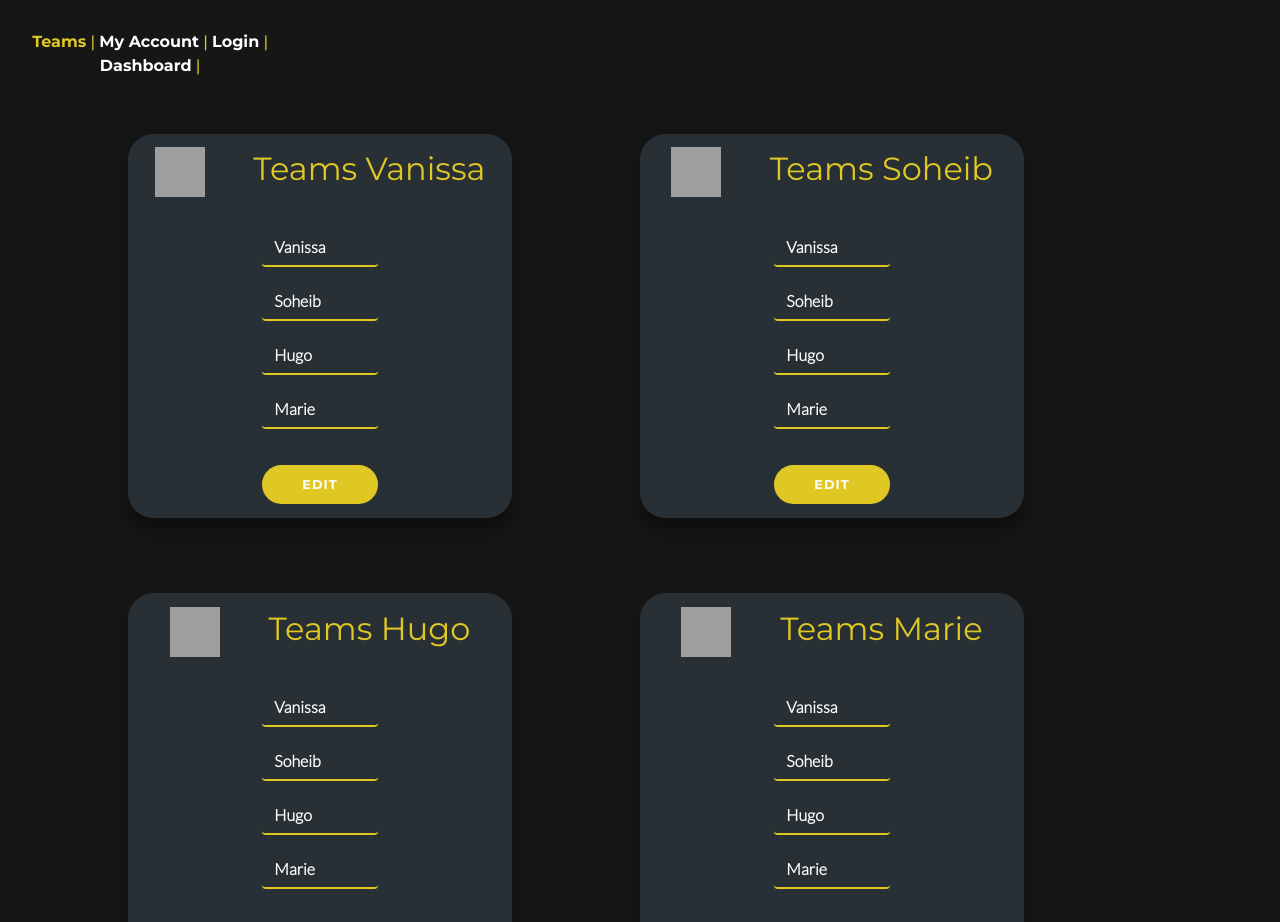
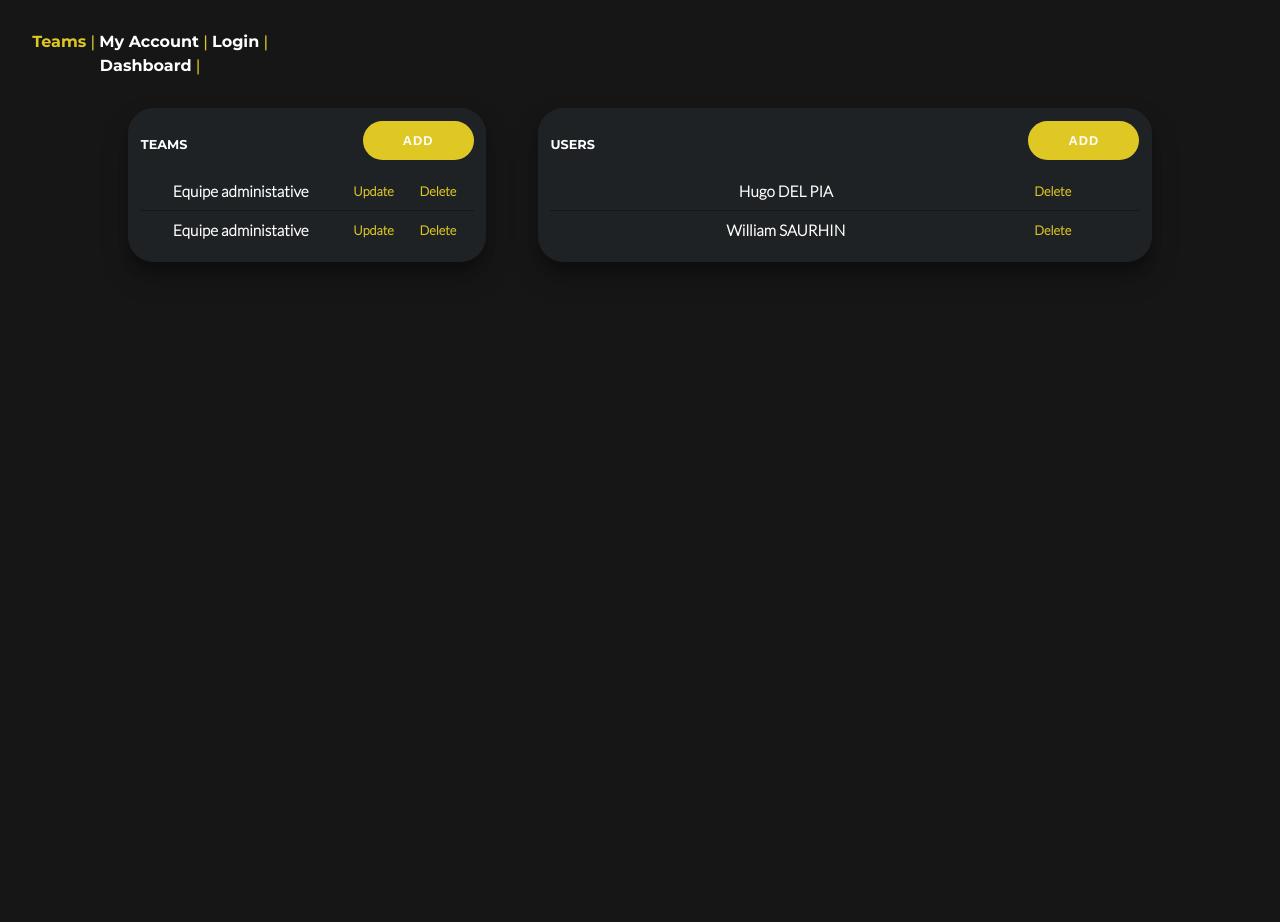
Before and after one commit to Soheibkehal/TimeMngr, a Vue app: page /teams in a window 1280 px wide. Shown: the top 922 px of the page. After the commit the page ends 800 px from the top, so only its background shows below. Built offline with nearby package versions, Linux system fonts and the light colour scheme; grey boxes are pictures that could not be loaded.

Commit message:
update team display

```diff
--- a/src/components/Account/MyAccount.vue
+++ b/src/components/Account/MyAccount.vue
@@ -1,7 +1,7 @@
 <template>
   <div class="container">
     <br><br><br>
-    <h1><img src="../../img/avatar_2.png" height="50px" width="50px" alt=""/>&emsp; &#160;My Account</h1>
+    <h1>&emsp; &#160;My Account</h1>
     <br>
     <div class="overlay-container">
       <form>
--- a/src/components/Account/Teams.vue
+++ b/src/components/Account/Teams.vue
@@ -1,113 +1,38 @@
 <template>
-    <div class="overlay-container">
-    <div class="containerg">
-    <h2><img src="../../img/avatar_2.png" height="50px" width="50px" alt=""/>&emsp; &#160;Teams Vanissa</h2>
-    <br>
-      <form>
-        <div class="form-group">
-          <div class="form-control" placeholderr="Name" style="text-align:left" >
-            <p><b>Vanissa</b></p>
+  <div class="container-teams">
+    <div id="team-container">
+      <div class="upper-container">
+        <h2>TEAMS</h2>
+        <button>ADD</button>
+      </div>
+      <div class="list-container">
+        <div class="team-element">
+          <p class="team">Equipe administative</p>
+          <p class="p-btn">Update</p>
+          <p class="p-btn">Delete</p>
+        </div>
+        <div class="team-element">
+          <p class="team">Equipe administative</p>
+          <p class="p-btn">Update</p>
+          <p class="p-btn">Delete</p>
         </div>
       </div>
-        <div class="form-group">
-          <div class="form-control" placeholderr="Lname" style="text-align:left" >
-            <p><b>Soheib</b></p>
+    </div>
+    <div id="user-container">
+      <div class="upper-container">
+        <h2>USERS</h2>
+        <button>ADD</button>
+      </div>
+      <div class="list-container">
+        <div class="team-element">
+          <p class="team">Hugo DEL PIA</p>
+          <p class="p-btn">Delete</p>
+        </div>
+        <div class="team-element">
+          <p class="team">William SAURHIN</p>
+          <p class="p-btn">Delete</p>
         </div>
       </div>
-        <div class="form-group">
-          <div class="form-control" placeholderr="Email" style="text-align:left" >
-            <p><b>Hugo</b></p>
-          </div>
-        </div>
-        <div class="form-group">
-          <div class="form-control" placeholderr="Role" style="text-align:left" >
-            <p><b>Marie</b></p>
-          </div>
-        </div>
-        <button type="submit" class="btn btn-primary">Edit</button>
-      </form>
-    </div>
-    <div class="containerd">
-    <h2><img src="../../img/avatar_2.png" height="50px" width="50px" alt=""/>&emsp; &#160;Teams Soheib</h2>
-    <br>
-      <form>
-        <div class="form-group">
-          <div class="form-control" placeholderr="Name" style="text-align:left" >
-            <p><b>Vanissa</b></p>
-          </div>
-        </div>
-        <div class="form-group">
-          <div class="form-control" placeholderr="Lname" style="text-align:left" >
-            <p><b>Soheib</b></p>
-          </div>
-        </div>
-        <div class="form-group">
-          <div class="form-control" placeholderr="Email" style="text-align:left" >
-            <p><b>Hugo</b></p>
-          </div>
-        </div>
-        <div class="form-group">
-          <div class="form-control" placeholderr="Role" style="text-align:left" >
-            <p><b>Marie</b></p>
-          </div>
-        </div>
-        <button type="submit" class="btn btn-primary">Edit</button>
-      </form>
-    </div>
-    <br>
-    <div class="containergb">
-    <h2><img src="../../img/avatar_2.png" height="50px" width="50px" alt=""/>&emsp; &#160;Teams Hugo</h2>
-    <br>
-      <form>
-        <div class="form-group">
-          <div class="form-control" placeholderr="Name" style="text-align:left" >
-            <p><b>Vanissa</b></p>
-          </div>
-        </div>
-        <div class="form-group">
-          <div class="form-control" placeholderr="Lname" style="text-align:left" >
-            <p><b>Soheib</b></p>
-          </div>
-        </div>
-        <div class="form-group">
-          <div class="form-control" placeholderr="Email" style="text-align:left" >
-            <p><b>Hugo</b></p>
-          </div>
-        </div>
-        <div class="form-group">
-          <div class="form-control" placeholderr="Role" style="text-align:left" >
-            <p><b>Marie</b></p>
-          </div>
-        </div>
-        <button type="submit" class="btn btn-primary">Edit</button>
-      </form>
-    </div>
-    <div class="containerdb">
-    <h2><img src="../../img/avatar_2.png" height="50px" width="50px" alt=""/>&emsp; &#160;Teams Marie</h2>
-    <br>
-      <form>
-        <div class="form-group">
-          <div class="form-control" placeholderr="Name" style="text-align:left" >
-            <p><b>Vanissa</b></p>
-          </div>
-        </div>
-        <div class="form-group">
-          <div class="form-control" placeholderr="Lname" style="text-align:left" >
-            <p><b>Soheib</b></p>
-          </div>
-        </div>
-        <div class="form-group">
-          <div class="form-control" placeholderr="Email" style="text-align:left" >
-            <p><b>Hugo</b></p>
-          </div>
-        </div>
-        <div class="form-group">
-          <div class="form-control" placeholderr="Role" style="text-align:left" >
-            <p><b>Marie</b></p>
-          </div>
-        </div>
-        <button type="submit" class="btn btn-primary">Edit</button>
-      </form>
     </div>
   </div>
 </template>
@@ -118,113 +43,80 @@ export default {
 };
 </script>
 
-<style scoped>
-.containerg {
-  position: relative;
+<style lang="scss">
+h2 {
+  text-align: left;
+  color: white;
+  width: 85%;
+  margin: 1vw auto 0.3vw;
+  font-size: 1vw;
+  font-weight: 700;
+}
+.container-teams {
   display: flex;
-  top: 0vw;
-  left: 10vw;
-  width: 20vw;
-  justify-content: center;
-  flex-direction: column;
+  width: 80vw;
+  margin: 0 auto;
+  justify-content: space-between;
+
+  .upper-container {
+    display: flex;
     align-items: center;
-  margin-top: 2vw;
-  width: 30vw;
-  height: 30vw;
+    margin-bottom: 1vw;
+  }
+
+  #team-container {
+    width: 35%;
+    box-shadow: 0px 15px 30px rgba(0, 0, 0, 0.2),
+      0px 10px 10px rgba(0, 0, 0, 0.2);
+    background-color: #1f2224;
     border-radius: 2vw;
-  overflow: hidden;
-  box-shadow: 0px 15px 30px rgba(0, 0, 0, 0.2), 0px 10px 10px rgba(0, 0, 0, 0.2);
-  background-color: #283036;
+    padding: 1vw 1vw;
+    .team-element {
+      p.team {
+        width: 60%;
       }
-.containerd {
-  position: relative;
+    }
+  }
+
+  #user-container {
+    width: 60%;
+    box-shadow: 0px 15px 30px rgba(0, 0, 0, 0.2),
+      0px 10px 10px rgba(0, 0, 0, 0.2);
+    background-color: #1f2224;
+    border-radius: 2vw;
+    padding: 1vw 1vw;
+    .team-element {
+      p.team {
+        width: 80%;
+      }
+    }
+  }
+  .team-element {
     display: flex;
-  top: -32vw;
-  left : 50vw;
-  width: 20vw;
-  justify-content: center;
-  flex-direction: column;
+    min-height: 3vw;
+    border-bottom: 1px solid #161617;
     align-items: center;
-  margin-top: 2vw;
-  width: 30vw;
-  height: 30vw;
-  border-radius: 2vw;
-  overflow: hidden;
-  box-shadow: 0px 15px 30px rgba(0, 0, 0, 0.2), 0px 10px 10px rgba(0, 0, 0, 0.2);
-  background-color: #283036;
-;
+    &:last-child {
+      border: 0;
     }
-.containergb {
-  position: relative;
-  display: flex;
-  top: -30vw;
-  left: 10vw;
-  width: 20vw;
-  justify-content: center;
-  flex-direction: column;
-  align-items: center;
-  margin-top: 2vw;
-  width: 30vw;
-  height: 30vw;
-  border-radius: 2vw;
-  overflow: hidden;
-  box-shadow: 0px 15px 30px rgba(0, 0, 0, 0.2), 0px 10px 10px rgba(0, 0, 0, 0.2);
-  background-color: #283036;
+    p.team {
+      margin: 0;
+      font-size: 1.2vw;
+      font-weight: 700;
+      cursor: pointer;
+      color: white;
     }
-.containerdb {
-  position: relative;
-  display: flex;
-  top: -62vw;
-  left: 50vw;
-  width: 20vw;
-  justify-content: center;
-  flex-direction: column;
-  align-items: center;
-  margin-top: 2vw;
-  width: 30vw;
-  height: 30vw;
-  border-radius: 2vw;
-  overflow: hidden;
-  box-shadow: 0px 15px 30px rgba(0, 0, 0, 0.2), 0px 10px 10px rgba(0, 0, 0, 0.2);
-  background-color: #283036;
+    p.team:hover {
+      color: #dfc824;
     }
-.container h1 {
+    p.p-btn {
+      color: #dfc824;
       font-size: 1vw;
-  font-weight: bold;
-  color: white;
-  letter-spacing: 1px;
-  text-transform: uppercase;
-  margin: 1vw 0 2vw;
-  font-family: 'Montserrat', sans-serif;
+      font-weight: 700;
+      cursor: pointer;
+      width: auto;
+      margin: 0 1vw;
     }
-.overlay-container {
-  top: 8vw;
-  left: 10vw;
-  width: 20vw;
   }
-button {
-  border-radius: 20px;
-  background-color: #dfc824;
-  color: #fff;
-  margin-top : 1.5vw;
-  font-size: 1vw;
-  font-weight: bold;
-  padding: 10px 40px;
-  letter-spacing: 1px;
-  text-transform: uppercase;
-  border: 0;
-  font-family: 'Montserrat', sans-serif;
-}
-.form-control{
-  background-color: transparent;
-  color : white;
-  border: 0;
-  border-bottom: 2px solid #dfc824;
-}
-input::placeholder{
-  color : #dfc824;
-}
-input{
-  background-color:white;
 }
 </style>
```
Lines whose indentation alone changed are shown as unchanged.
